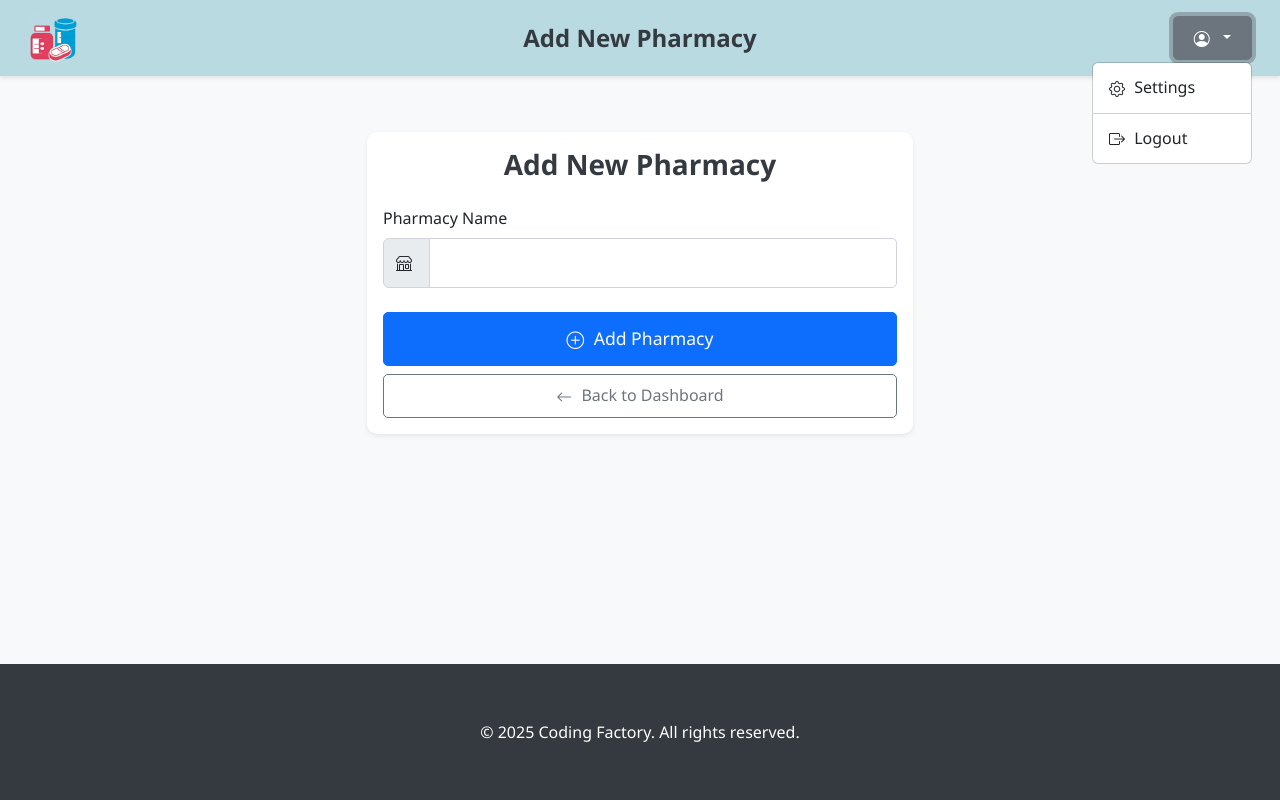
After one commit to digeorgiou/phtrade, a Java web app: template src/main/webapp/WEB-INF/jsp/add-pharmacy.jsp in a window 1280 px wide, after a click that opens the changed part. The commit adds this page. Run offline with Tomcat 11, a stand-in JSP engine, Linux system fonts and the light colour scheme; the template is opened without the code that fills it, so the values that code supplies are empty.

Commit message:
added AddPharmacyController and add-pharmacy.jsp

```diff
--- a/src/main/java/gr/aueb/cf/pharmapp/dao/IPharmacyDAO.java
+++ b/src/main/java/gr/aueb/cf/pharmapp/dao/IPharmacyDAO.java
@@ -16,7 +16,7 @@ public interface IPharmacyDAO {
     List<Pharmacy> getAll() throws PharmacyDAOException;
 
     //Queries
-    List<Pharmacy> getByName(String name) throws PharmacyDAOException;
+    Pharmacy getByName(String name) throws PharmacyDAOException;
     Pharmacy findByUser(User user) throws PharmacyDAOException;
     public boolean existsByName(String name) throws PharmacyDAOException;
 
--- a/src/main/java/gr/aueb/cf/pharmapp/service/IPharmacyService.java
+++ b/src/main/java/gr/aueb/cf/pharmapp/service/IPharmacyService.java
@@ -22,7 +22,7 @@ public interface IPharmacyService {
     PharmacyReadOnlyDTO getPharmacyById(Long id) throws PharmacyNotFoundException, PharmacyDAOException;
     List<PharmacyReadOnlyDTO> searchPharmaciesByName(String name) throws PharmacyDAOException;
     List<PharmacyReadOnlyDTO> getAllPharmacies() throws PharmacyDAOException;
-    List<PharmacyReadOnlyDTO> getPharmaciesByName(String name) throws PharmacyDAOException;
+    PharmacyReadOnlyDTO getPharmaciesByName(String name) throws PharmacyDAOException;
     boolean canAddAsContact(Long userId, Long pharmacyId)
             throws PharmacyNotFoundException, PharmacyDAOException, UserDAOException;
 
--- /dev/null
+++ b/src/main/webapp/WEB-INF/jsp/add-pharmacy.jsp
@@ -0,0 +1,357 @@
+<%@ taglib uri="http://java.sun.com/jsp/jstl/core" prefix="c" %>
+<%@ page language="java" contentType="text/html; charset=UTF-8" pageEncoding="UTF-8"%>
+<!DOCTYPE html>
+<html lang="en">
+<head>
+    <meta charset="UTF-8">
+    <meta name="viewport" content="width=device-width, initial-scale=1.0">
+    <title>PharmaTrade - Add Pharmacy</title>
+    <meta http-equiv="Cache-Control" content="no-cache, no-store, must-revalidate">
+    <meta http-equiv="Pragma" content="no-cache">
+    <meta http-equiv="Expires" content="0">
+
+    <!-- Bootstrap 5 CSS -->
+    <link href="https://cdn.jsdelivr.net/npm/bootstrap@5.3.0/dist/css/bootstrap.min.css" rel="stylesheet">
+    <!-- Bootstrap Icons -->
+    <link rel="stylesheet" href="https://cdn.jsdelivr.net/npm/bootstrap-icons@1.10.0/font/bootstrap-icons.css">
+    <!-- Custom CSS -->
+    <link rel="stylesheet" href="${pageContext.request.contextPath}/css/styles.css">
+    <style>
+    /* General Styles */
+    html, body {
+        height: 100%;
+        margin: 0;
+        padding: 0;
+        font-family: 'Segoe UI', Tahoma, Geneva, Verdana, sans-serif;
+    }
+
+    body {
+        display: flex;
+        flex-direction: column;
+        background-color: #f8f9fa;
+    }
+
+    /* Navbar Styles - Matching Dashboard */
+    .navbar {
+        background-color: #b9dae1 !important;
+        box-shadow: 0 2px 4px rgba(0, 0, 0, 0.1);
+        padding: 0.5rem 0;
+    }
+
+    .navbar-brand img {
+        height: 50px;
+        transition: transform 0.3s ease;
+    }
+
+    .navbar-brand img:hover {
+        transform: scale(1.05);
+    }
+
+    .navbar-text {
+        color: #343a40;
+        font-weight: 500;
+    }
+
+    /* Main Content Container */
+    .container {
+        flex: 1;
+        padding-top: 2rem;
+        padding-bottom: 2rem;
+    }
+
+    /* Card Styles - Matching Dashboard */
+    .card {
+        border: none;
+        border-radius: 10px;
+        box-shadow: 0 4px 6px rgba(0, 0, 0, 0.1);
+        transition: transform 0.3s ease, box-shadow 0.3s ease;
+    }
+
+    .card:hover {
+        transform: translateY(-5px);
+        box-shadow: 0 6px 12px rgba(0, 0, 0, 0.15);
+    }
+
+    .card-title {
+        color: #343a40;
+        font-weight: 600;
+    }
+
+    /* Form Styles */
+    .form-control {
+        border-radius: 5px;
+        padding: 0.75rem 1rem;
+        border: 1px solid #ced4da;
+        transition: border-color 0.3s ease, box-shadow 0.3s ease;
+    }
+
+    .form-control:focus {
+        border-color: #b9dae1;
+        box-shadow: 0 0 0 0.25rem rgba(185, 218, 225, 0.25);
+    }
+
+    .input-group-text {
+        background-color: #e9ecef;
+        border-color: #ced4da;
+    }
+
+    /* Button Styles - Matching Dashboard */
+    .btn {
+        border-radius: 5px;
+        padding: 0.5rem 1.25rem;
+        font-weight: 500;
+        transition: all 0.3s ease;
+    }
+
+    .btn-primary {
+        background-color: #0d6efd;
+        border-color: #0d6efd;
+    }
+
+    .btn-primary:hover {
+        background-color: #0b5ed7;
+        border-color: #0a58ca;
+    }
+
+    .btn-outline-secondary {
+        color: #6c757d;
+        border-color: #6c757d;
+    }
+
+    .btn-outline-secondary:hover {
+        background-color: #6c757d;
+        color: white;
+    }
+
+    .btn-lg {
+        padding: 0.75rem 1.5rem;
+        font-size: 1.1rem;
+    }
+
+    /* Alert Styles */
+    .alert {
+        border-radius: 5px;
+        padding: 1rem;
+    }
+
+    .alert-success {
+        background-color: #d1e7dd;
+        border-color: #badbcc;
+        color: #0f5132;
+    }
+
+    .alert-danger {
+        background-color: #f8d7da;
+        border-color: #f5c2c7;
+        color: #842029;
+    }
+
+    /* Validation Error Styles */
+    .invalid-feedback {
+        color: #dc3545;
+        font-size: 0.875rem;
+    }
+
+    .is-invalid {
+        border-color: #dc3545;
+    }
+
+    .is-invalid:focus {
+        border-color: #dc3545;
+        box-shadow: 0 0 0 0.25rem rgba(220, 53, 69, 0.25);
+    }
+
+    /* Footer Styles - Matching Dashboard */
+    footer {
+        background-color: #343a40;
+        color: white;
+        padding: 1.5rem 0;
+        margin-top: auto;
+    }
+
+    footer p {
+        margin-bottom: 0;
+    }
+
+    /* Responsive Adjustments */
+    @media (max-width: 768px) {
+        .navbar-text {
+            font-size: 1rem;
+        }
+
+        .card {
+            margin-top: 1rem;
+        }
+    }
+
+    /* Animation for form elements */
+    .form-group {
+        transition: all 0.3s ease;
+    }
+
+    /* Icon styles - Matching Dashboard */
+    .bi {
+        vertical-align: middle;
+        margin-right: 5px;
+    }
+
+    /* Custom styles for the add-pharmacy page */
+    .add-pharmacy-container {
+        max-width: 600px;
+        margin: 0 auto;
+    }
+
+    /* Balance card styles - Matching Dashboard */
+    .balance-card {
+        background-color: #b9dae1;
+        border-radius: 10px;
+        padding: 20px;
+        margin-bottom: 20px;
+        box-shadow: 0 0 10px rgba(0,0,0,0.1);
+        transition: transform 0.3s ease;
+    }
+
+    .balance-card:hover {
+        transform: translateY(-3px);
+    }
+
+    .positive-balance {
+        color: #198754;
+    }
+
+    .negative-balance {
+        color: #dc3545;
+    }
+
+    /* Sidebar styles - Matching Dashboard */
+    .sidebar {
+        background-color: #e9ecef;
+        box-shadow: 2px 0 5px rgba(0,0,0,0.1);
+        overflow-y: auto;
+    }
+
+    .sidebar .nav-link {
+        color: #495057;
+        border-radius: 5px;
+        margin-bottom: 5px;
+        padding: 0.5rem 1rem;
+        transition: all 0.3s ease;
+    }
+
+    .sidebar .nav-link:hover {
+        background-color: #dee2e6;
+        color: #343a40;
+    }
+
+    .sidebar .nav-link.active {
+        background-color: #b9dae1;
+        color: #343a40;
+        font-weight: 500;
+    }
+
+    .sidebar .nav-link i {
+        margin-right: 8px;
+    }
+
+    /* Main content area - Matching Dashboard */
+    .main-content {
+        padding: 20px;
+        background-color: white;
+        border-radius: 5px;
+        box-shadow: 0 2px 4px rgba(0,0,0,0.05);
+    }
+    </style>
+</head>
+<body>
+    <!-- Navigation - Same as dashboard -->
+    <nav class="navbar navbar-expand-lg">
+        <div class="container-fluid d-flex justify-content-between align-items-center ms-3 me-3">
+            <a class="navbar-brand" href="${pageContext.request.contextPath}/dashboard">
+                <img src="${pageContext.request.contextPath}/img/pharmalogo.png" alt="PharmaTrade Logo" style="height: 50px;">
+            </a>
+            <div class="position-absolute start-50 translate-middle-x">
+                <span class="navbar-text fw-bold fs-4" style="color: #343a40;">Add New Pharmacy</span>
+            </div>
+            <div class="dropdown">
+                <button class="btn btn-outline-secondary dropdown-toggle" type="button" id="userDropdown" data-bs-toggle="dropdown">
+                    <i class="bi bi-person-circle"></i> ${sessionScope.username}
+                </button>
+                <ul class="dropdown-menu dropdown-menu-end">
+                    <li><a class="dropdown-item" href="#"><i class="bi bi-gear"></i> Settings</a></li>
+                    <li><hr class="dropdown-divider"></li>
+                    <li><a class="dropdown-item" href="${pageContext.request.contextPath}/logout">
+                        <i class="bi bi-box-arrow-right"></i> Logout</a></li>
+                </ul>
+            </div>
+        </div>
+    </nav>
+
+    <div class="container mt-4">
+        <div class="row justify-content-center">
+            <div class="col-md-8 col-lg-6">
+                <div class="card shadow-sm">
+                    <div class="card-body">
+                        <h3 class="card-title text-center mb-4">Add New Pharmacy</h3>
+
+                        <%-- Display success message if redirected from successful addition --%>
+                        <c:if test="${not empty successMessage}">
+                            <div class="alert alert-success alert-dismissible fade show" role="alert">
+                                <i class="bi bi-check-circle-fill"></i> ${successMessage}
+                                <button type="button" class="btn-close" data-bs-dismiss="alert" aria-label="Close"></button>
+                            </div>
+                            <c:remove var="successMessage" scope="request"/> <%-- Clear after displaying --%>
+                        </c:if>
+
+                        <%-- Display error message if any --%>
+                        <c:if test="${not empty error}">
+                            <div class="alert alert-danger alert-dismissible fade show" role="alert">
+                                <i class="bi bi-exclamation-triangle-fill"></i> ${error}
+                                <button type="button" class="btn-close" data-bs-dismiss="alert" aria-label="Close"></button>
+                            </div>
+                        </c:if>
+
+                        <form action="${pageContext.request.contextPath}/add-pharmacy" method="POST">
+                            <!-- Pharmacy Name Field -->
+                            <div class="mb-3">
+                                <label for="name" class="form-label">Pharmacy Name</label>
+                                <div class="input-group">
+                                    <span class="input-group-text"><i class="bi bi-shop"></i></span>
+                                    <input type="text" class="form-control ${not empty nameMessage ? 'is-invalid' : ''}"
+                                           id="name" name="name" required
+                                           value="${not empty requestScope.name ? requestScope.name : ''}">
+                                </div>
+                                <c:if test="${not empty nameMessage}">
+                                    <div class="invalid-feedback d-block">
+                                        <i class="bi bi-exclamation-circle-fill"></i>
+                                        <small>${requestScope.nameMessage}</small>
+                                    </div>
+                                </c:if>
+                            </div>
+
+                            <!-- Submit Button -->
+                            <div class="d-grid gap-2 mt-4">
+                                <button type="submit" class="btn btn-primary btn-lg">
+                                    <i class="bi bi-plus-circle"></i> Add Pharmacy
+                                </button>
+                                <a href="${pageContext.request.contextPath}/pharmapp/dashboard" class="btn btn-outline-secondary">
+                                    <i class="bi bi-arrow-left"></i> Back to Dashboard
+                                </a>
+                            </div>
+                        </form>
+                    </div>
+                </div>
+            </div>
+        </div>
+    </div>
+
+    <!-- Footer -->
+    <footer class="mt-auto">
+        <div class="container text-center">
+            <p class="mb-0">© 2025 Coding Factory. All rights reserved.</p>
+        </div>
+    </footer>
+
+    <!-- Bootstrap JS -->
+    <script src="https://cdn.jsdelivr.net/npm/bootstrap@5.3.0/dist/js/bootstrap.bundle.min.js"></script>
+</body>
+</html>
```
Also changed, not shown: src/main/java/gr/aueb/cf/pharmapp/controller/AddPharmacyController.java (added, +109 -0 lines), src/main/java/gr/aueb/cf/pharmapp/controller/DashboardController.java (+14 -7 lines), src/main/java/gr/aueb/cf/pharmapp/dao/PharmacyDAOImpl.java (+28 -14 lines), src/main/java/gr/aueb/cf/pharmapp/dao/UserDAOImpl.java (+10 -3 lines), src/main/java/gr/aueb/cf/pharmapp/service/PharmacyServiceImpl.java (+6 -13 lines), src/main/webapp/WEB-INF/jsp/dashboard.jsp (+57 -16 lines).
